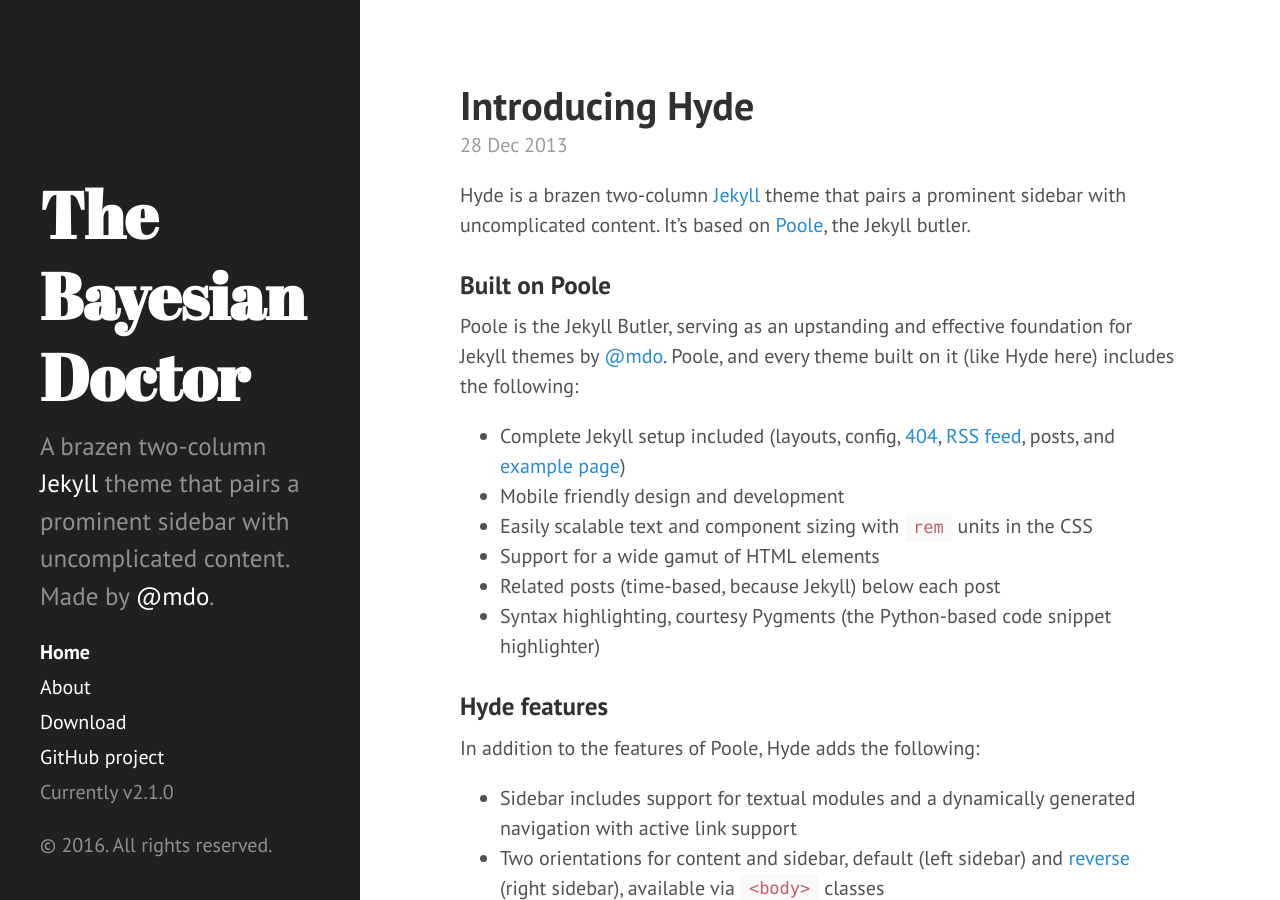
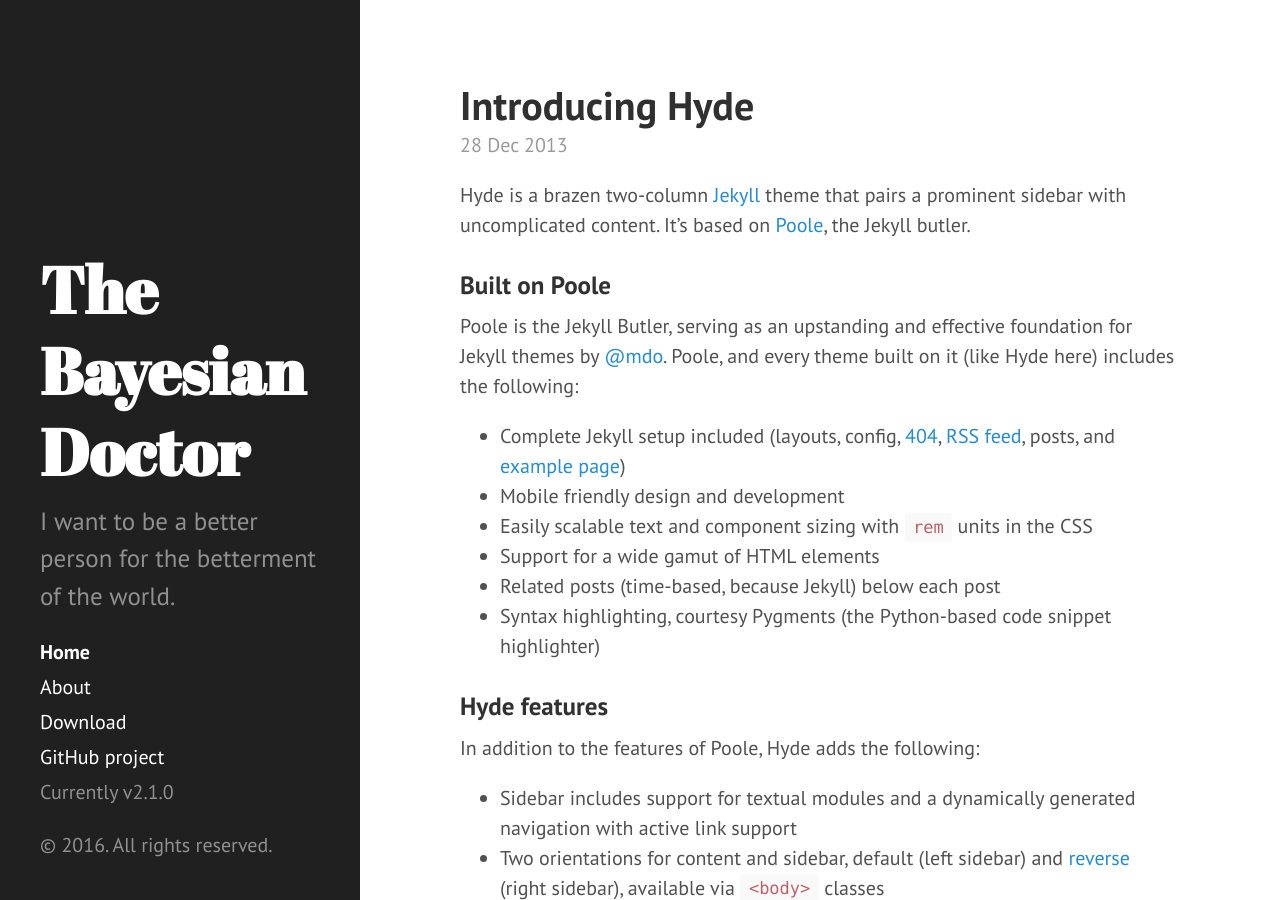
Before and after one commit to fourtyfour-saka/fourtyfour-saka.github.io, a Jekyll site: the page built from index.html, in a window 1280 px wide and 900 px high. Built offline with Jekyll 4.4.1, drawn with Linux system fonts in a browser that asks for light colours; Markdown is read by kramdown in place of the engine named in the settings; the list of posts is cut into pages by our own code.

Commit message:
Secondary commit

```diff
--- a/CNAME
+++ /dev/null
@@ -1 +0,0 @@
-hyde.getpoole.com
--- a/_config.yml
+++ b/_config.yml
@@ -8,7 +8,7 @@ permalink:        pretty
 # Setup
 title:            The Bayesian Doctor
 tagline:          'Hello.'
-description:      'A brazen two-column <a href="http://jekyllrb.com" target="_blank">Jekyll</a> theme that pairs a prominent sidebar with uncomplicated content. Made by <a href="https://twitter.com/mdo" target="_blank">@mdo</a>.'
+description:      'I want to be a better person for the betterment of the world.'
 url:              http://ljenglish.net
 baseurl:          /
 
@@ -22,7 +22,7 @@ paginate:         5
 version:          2.1.0
 
 github:
-  repo:           https://github.com/poole/hyde
+  repo:           https://github.com/fourtyfour-saka.github.io
 
 # Windows nonsense (probably)
 gems:             [jekyll-paginate]
```
